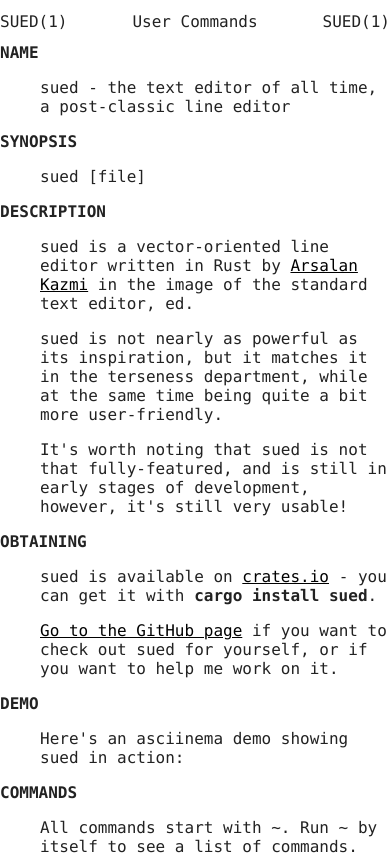
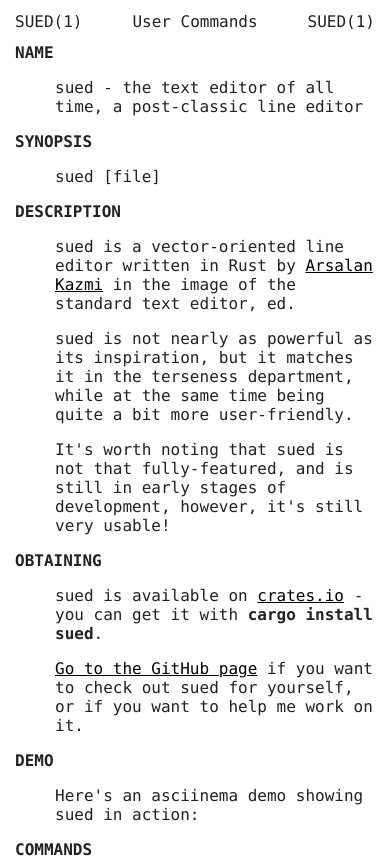
Before and after one commit to AeriaVelocity/sued, a plain HTML site: page docs/index.html in a window 390 px wide. Shown: the top 862 px of the page. Drawn offline with Linux system fonts and the light colour scheme.

Commit message:
Update manpage.css
Added left-right margin, for small screens

```diff
--- a/docs/manpage.css
+++ b/docs/manpage.css
@@ -7,7 +7,7 @@
     color: #ddd;
     background-color: black;
     max-width: 789px;
-    margin: auto;
+    margin: auto 15px;
 }
 p {
     margin-left: 40px;
```
